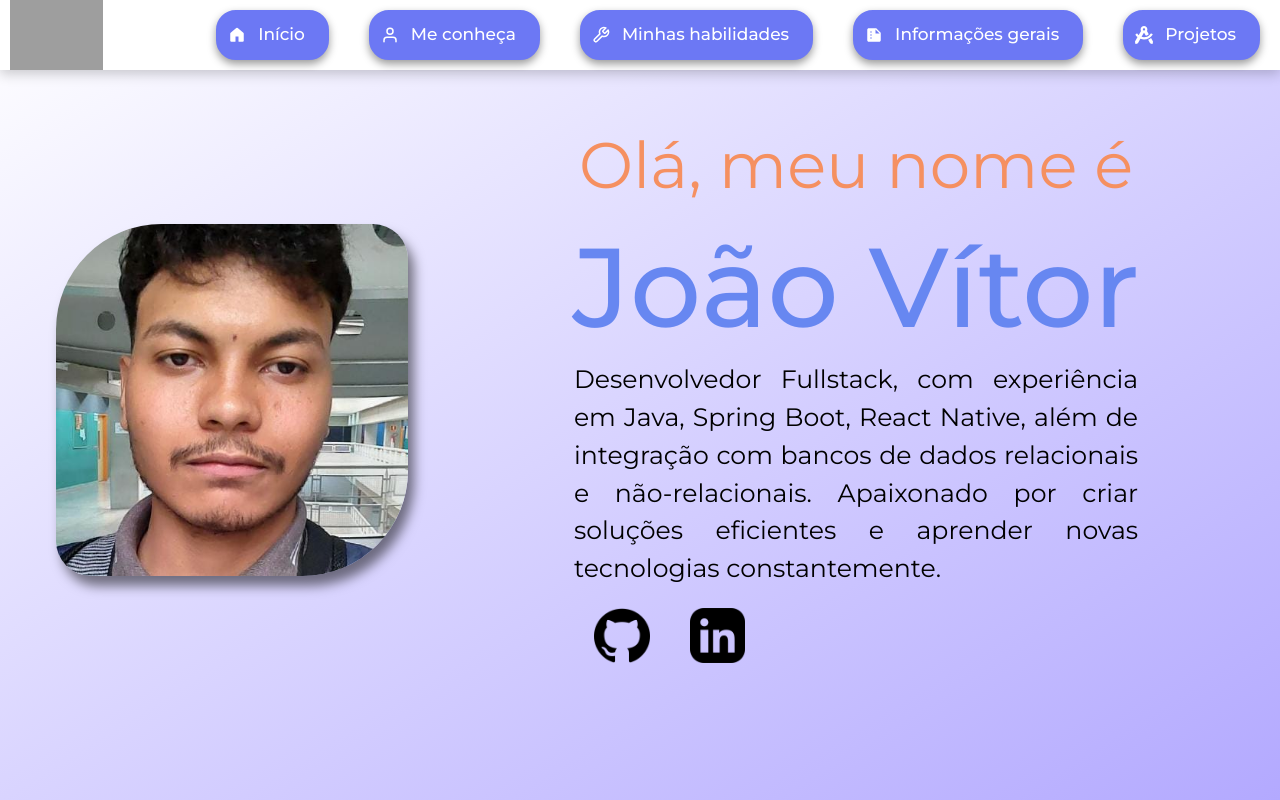
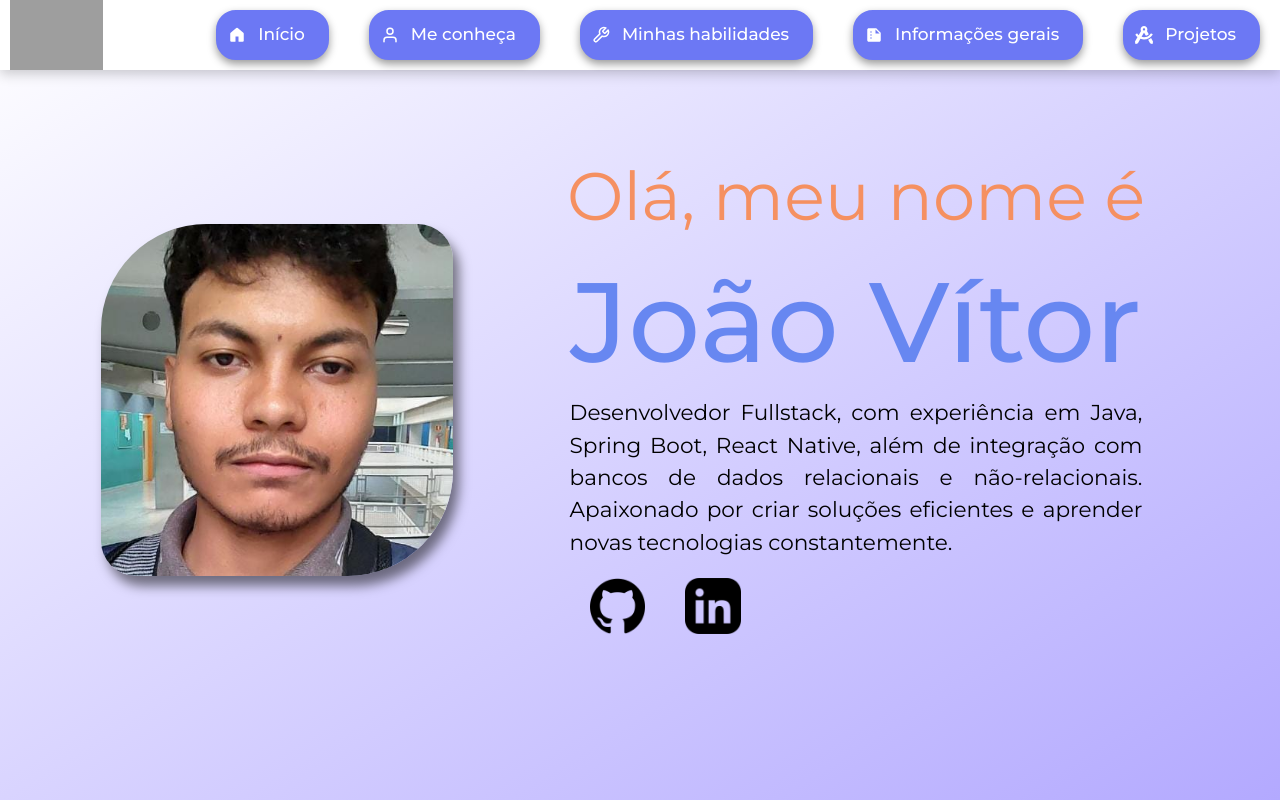
Before and after one commit to vitormneris/personal-portfolio, a React (Vite) app: page / in a window 1280 px wide. Shown: the top 800 px of the page. Built offline with nearby package versions, Linux system fonts and the light colour scheme; grey boxes are pictures that could not be loaded.

Commit message:
fix: some tweaks

```diff
--- a/src/App.css
+++ b/src/App.css
@@ -32,11 +32,6 @@ html {
   }
 }
 
-@media (min-width: 1218px) {
-  html {
-    font-size: 14px;
-  }
-}
 
 button {
   all: unset;
--- a/src/App.tsx
+++ b/src/App.tsx
@@ -5,10 +5,13 @@ import { ListProjectsScreen } from './screens/ListProjects'
 import { ProjectScreen } from './screens/Project'
 
 import './App.css'
+import ScrollToTop from './components/ScrollToTop'
 
 export default function App() {
 
   return (
+    <>
+      <ScrollToTop />
       <Routes>
         <Route
           path={`/`}
@@ -23,5 +26,6 @@ export default function App() {
           element={<ProjectScreen />}
         />
       </Routes>
+    </>
   )
 }
--- a/src/components/Footer/style.module.css
+++ b/src/components/Footer/style.module.css
@@ -35,14 +35,14 @@
 }
 
 .text {
-  font-size: 1.8rem;
+  font-size: 1.6rem;
   color: #fff;
   font-weight: 300;
   font-family: 'Montserrat'
 }
 
 .text_final {
-  font-size: 1.8rem;
+  font-size: 1.6rem;
   color: #fff;
   font-weight: 300;
   font-family: 'Montserrat';
--- /dev/null
+++ b/src/components/ScrollToTop/index.tsx
@@ -0,0 +1,12 @@
+import { useEffect } from 'react';
+import { useLocation } from 'react-router-dom';
+
+export default function ScrollToTop() {
+  const { pathname } = useLocation();
+
+  useEffect(() => {
+    window.scrollTo(0, 0);
+  }, [pathname]);
+
+  return null;
+}
--- a/src/screens/Portfolio/style.module.css
+++ b/src/screens/Portfolio/style.module.css
@@ -36,22 +36,22 @@
 
 .text_first_part {
   color: #f59061ff;
-  font-size: 4.6rem;
+  font-size: 5.6rem;
   font-family: 'Montserrat';
   margin-bottom: -10px;
 }
 
 .text_second_part {
   color: #6787f1ff;
-  font-size: 8rem;
+  font-size: 9.4rem;
   font-family: 'Montserrat';
   font-weight: 500;
   margin-bottom: -10px;
 }
 
 .text_third_part {
-  width: 70%;
-  max-width: 790px;
+  width: 80%;
+  max-width: 700px;
   text-align: justify;
   color: #000000;
   font-size: 1.8rem;
@@ -79,7 +79,7 @@
 
 .container_contact {
   display: flex;
-  width: 70%;
+  width: 80%;
   flex-direction: row;
 }
 
@@ -100,6 +100,7 @@
 
 .container_who_iam {
   display: flex;
+  padding-top: 80px;
   flex-direction: column;
   justify-content: center;
   align-items: center;
@@ -115,7 +116,7 @@
 .paragraph {
   text-align: justify;
   color: #000000;
-  font-size: 1.6rem;
+  font-size: 1.8rem;
   font-family: 'Montserrat';
 }
 
@@ -239,7 +240,7 @@
 
 .paragraph_information {
   color: #000000;
-  font-size: 1.6rem;
+  font-size: 1.7rem;
   font-family: 'Montserrat';
   margin: 10px;
   word-wrap: break-word;
--- a/src/screens/Project/index.tsx
+++ b/src/screens/Project/index.tsx
@@ -111,7 +111,7 @@ export function ProjectScreen() {
                         </p>
 
                         <div className={styles.wrapper_info_link}>
-                            <h2 className={styles.info_title}> Links </h2>
+                            <h2 className={styles.info_title}> Links para os repositórios do GitHub </h2>
                             {links.map(({ text, link }: Link) => (
                                 <div key={link} className={styles.container_info_link}>
                                     <GoDotFill size={12} color="#000" />
--- a/src/screens/Project/style.module.css
+++ b/src/screens/Project/style.module.css
@@ -1,5 +1,5 @@
 :root {
-  --color_background_text: #ccd6e77d;
+  --color_background_text: #dedede7d;
   --radius_border_text: 30px;
 }
 
@@ -42,19 +42,20 @@
 }
 
 .image {
+  margin: auto;
   display: flex;
   align-self: center;
   justify-self: center;
   border-radius: 20px;
   height: auto;
-  width: 60%;
+  width: 100%;
+  max-width: 700px;
   border: 2px #000000 solid;
 }
 
 .container_info {
   display: flex;
   flex-direction: column;
-  padding: 10px;
   width: 100%;
   height: 100%;
 }
@@ -85,7 +86,6 @@
   height: 100%;
   width: 100%;
   margin: 10px;
-  padding: 20px;
 }
 
 .container_info_link {
@@ -93,7 +93,6 @@
   flex-direction: row;
   align-items: center;
   justify-content: center;
-  padding: 7px;
   transition: all 0.2s ease-in-out;
 }
 
@@ -112,6 +111,7 @@
   font-family: 'Montserrat';
   font-weight: 500px;
   margin-left: 7px;
+  padding: 5px;
 }
 
 .container_indicators {
@@ -139,10 +139,9 @@
 
 .info_list {
   display: grid;
-  grid-template-columns: repeat(auto-fit, minmax(22.5rem, 1fr));
+  grid-template-columns: repeat(auto-fit, minmax(24.5rem, 1fr));
   justify-items: start;
   margin: 10px;
-  padding: 20px;
 }
 
 .wrapper_list_item {
@@ -153,7 +152,7 @@
 }
 
 .info_list_item {
-  font-size: 1.8rem;
+  font-size: 1.6rem;
   font-family: 'Montserrat';
   margin: 0px 20px 0px 10px;
 }
```
Lines whose indentation alone changed are shown as unchanged.
